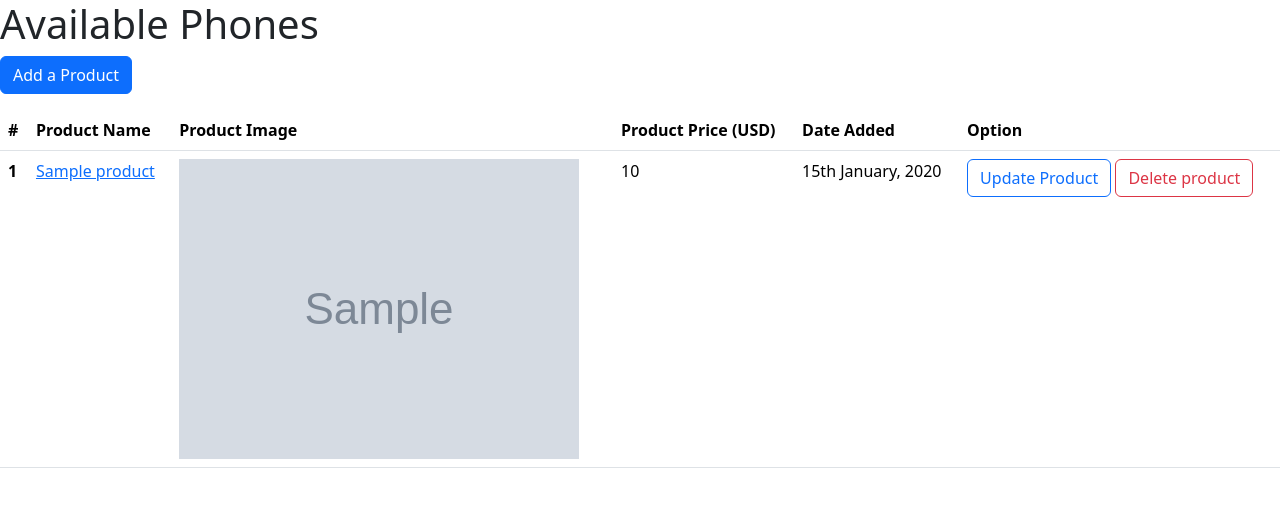
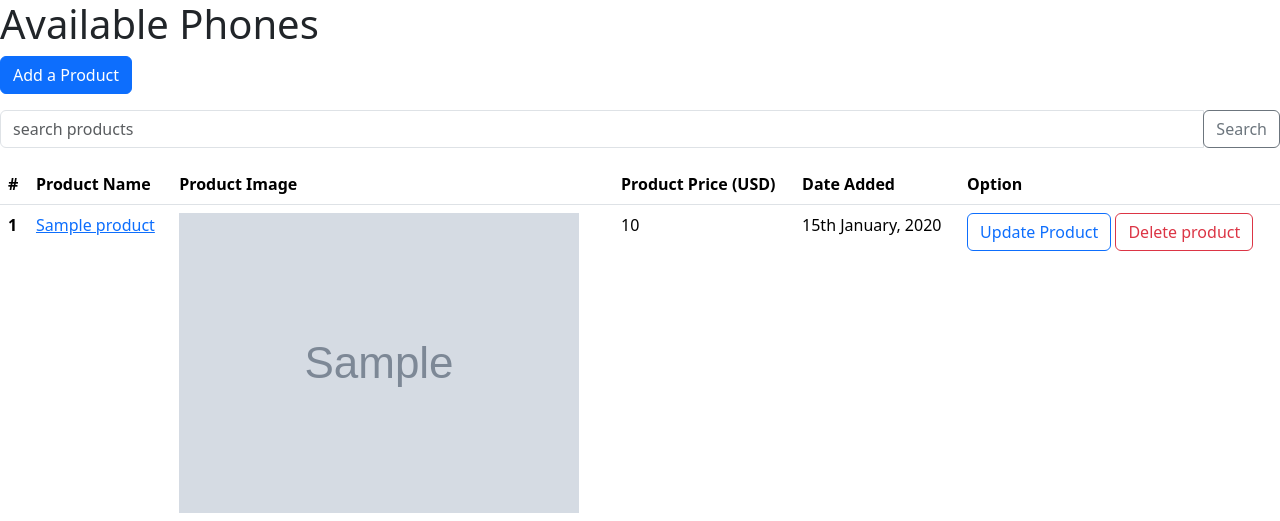
Before and after one commit to AmaNnanna/phones, a PHP site: page / in a window 1280 px wide. Shown: the top 521 px of the page. Run offline with PHP 8.4, Linux system fonts and the light colour scheme; tables that the repository leaves empty or names only in its code hold one stand-in row (values such as "Sample post"); grey boxes marked "Sample" are stand-in pictures.

Commit message:
added a functional product search bar

```diff
--- a/index.php
+++ b/index.php
@@ -3,7 +3,14 @@
 $pdo = new PDO('mysql: host=localhost; port=3306; dbname=phones', 'root', '');
 $pdo->setAttribute(PDO::ATTR_ERRMODE, PDO::ERRMODE_EXCEPTION);
 
-$statement = $pdo->prepare('SELECT * FROM products ORDER BY id ASC');
+$search = $_GET['search'] ?? null;
+
+if ($search) {
+  $statement = $pdo->prepare('SELECT * FROM products WHERE name LIKE :name ORDER BY id DESC');
+  $statement->bindValue(':name', "%$search%");
+} else {
+  $statement = $pdo->prepare('SELECT * FROM products ORDER BY id ASC');
+}
 
 $statement->execute();
 $products = $statement->fetchAll(PDO::FETCH_ASSOC);
@@ -27,6 +34,15 @@ $products = $statement->fetchAll(PDO::FETCH_ASSOC);
   <p>
     <a href="create.php" class="btn btn-primary btn-small">Add a Product</a>
   </p>
+
+  <form action="" method="GET">
+    <div class="input-group mb-3">
+      <input type="text" name="search" class="form-control" placeholder="search products" value="<?php echo $search ?>">
+      <div class="input-group-append">
+        <button class="btn btn-outline-secondary" type="submit">Search</button>
+      </div>
+    </div>
+  </form>
 
   <table class="table">
     <thead>
```
